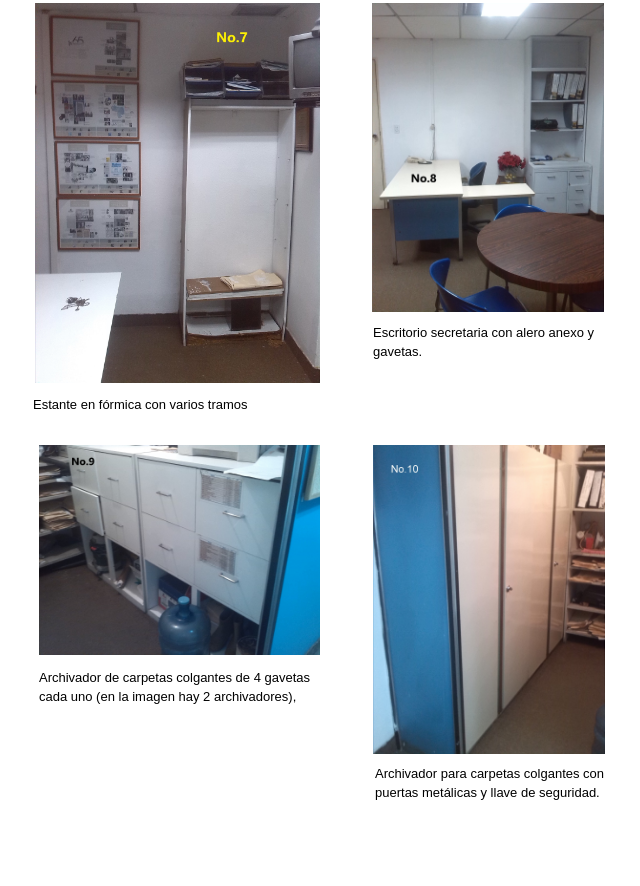
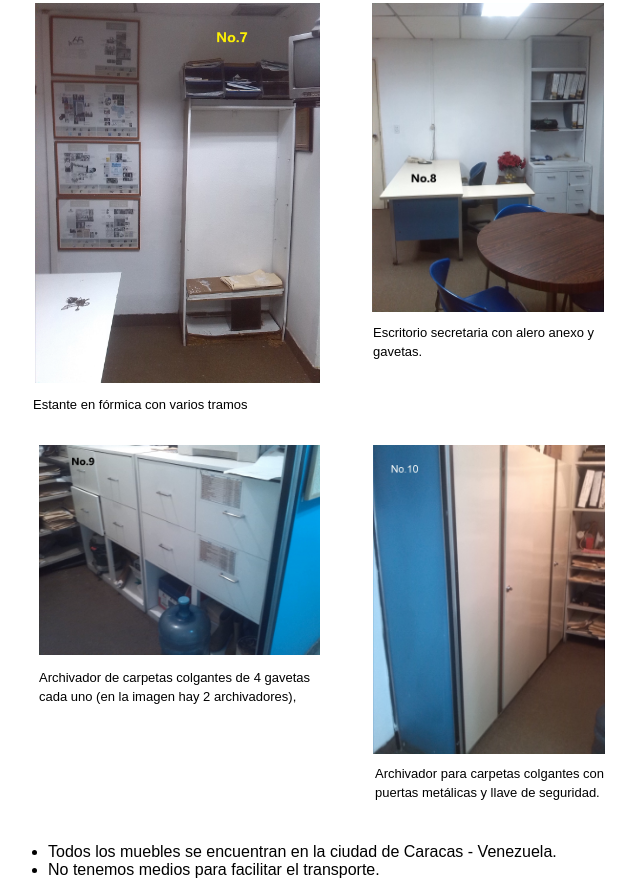
Before and after one commit to peruchoa/proyecto1, a plain HTML site: page index.html in a window 1280 px wide. Shown: the part 1487-2373 px from the top of the page, without its empty margins (0-640 px from the left). Before the commit the page ends 2295 px from the top, so only its background shows below. Drawn offline with Linux system fonts and the light colour scheme.

Commit message:
sumit 1
faltaba incluir path en web builder

```diff
--- a/css/index.css
+++ b/css/index.css
@@ -367,3 +367,26 @@ body
    width: 100%;
    height: 100%;
 }
+#wb_Text14
+{
+   background-color: transparent;
+   background-image: none;
+   border: 0px solid #000000;
+   border-radius: 0px;
+   padding: 0;
+   margin: 0;
+   text-align: left;
+}
+#wb_Text14
+{
+   color: #000000;
+   font-family: Arial;
+   font-weight: 400;
+   font-size: 16px;
+   line-height: 18px;
+}
+#wb_Text14 p, #wb_Text14 ul
+{
+   margin: 0;
+   padding: 0;
+}
--- a/index.html
+++ b/index.html
@@ -30,8 +30,8 @@
 <img src="images/10.jpg" id="Image11" alt="" width="232" height="309"></div>
 <div id="wb_Text1" style="position:absolute;left:35px;top:66px;width:205px;height:19px;z-index:10;">
 <span style="color:#000000;font-family:Arial;font-size:17px;"><strong>Mobiliario para oficinas</strong></span></div>
-<div id="wb_Text2" style="position:absolute;left:35px;top:97px;width:409px;height:33px;z-index:11;">
-<span style="color:#000000;font-family:Arial;font-size:15px;">Objetos de oficina usados en buen estado, ubicados en San Bernardino, Caracas, Venezuela.</span></div>
+<div id="wb_Text2" style="position:absolute;left:35px;top:97px;width:594px;height:49px;z-index:11;">
+<span style="color:#000000;font-family:Arial;font-size:15px;">Objetos de oficina usados en buen estado, ubicados en San Bernardino, Caracas, Venezuela. ...<br></span></div>
 <div id="wb_Text3" style="position:absolute;left:38px;top:529px;width:272px;height:30px;z-index:12;">
 <span style="color:#000000;font-family:Arial;font-size:13px;">Armario metálico, varios tramos ajustables, color azul.</span></div>
 <div id="wb_Text4" style="position:absolute;left:373px;top:529px;width:256px;height:45px;z-index:13;">
@@ -56,5 +56,12 @@
 <span style="color:#000000;font-family:Arial;font-size:16px;"><a href="mailto:primasol@gmail.com" class="style1">primasol@gmail.com</a></span></div>
 <div id="wb_Image1" style="position:absolute;left:29px;top:7px;width:52px;height:52px;z-index:23;">
 <img src="Logo.bmp" id="Image1" alt="" width="52" height="49"></div>
+<div id="wb_Text14" style="position:absolute;left:24px;top:2330px;width:580px;height:43px;z-index:24;">
+<ul style="list-style-type:disc;">
+<li style="margin:0 0 0 24px;">Todos los muebles se encuentran en la ciudad de Caracas - Venezuela.
+</li>
+<li style="margin:0 0 0 24px;">No tenemos medios para facilitar el transporte.
+</li>
+</ul></div>
 </body>
 </html>
```
Also changed, not shown: 1 other file.
